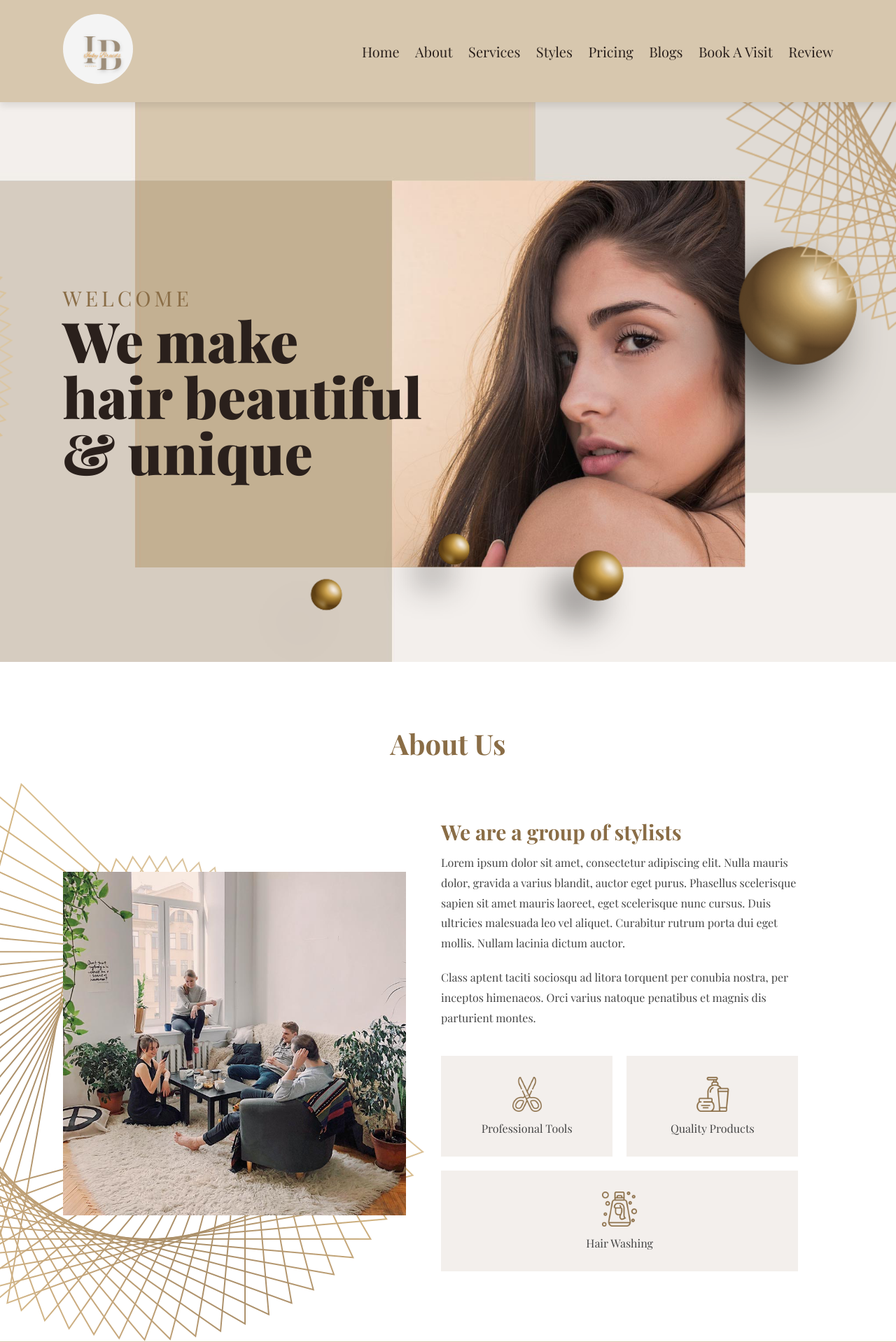
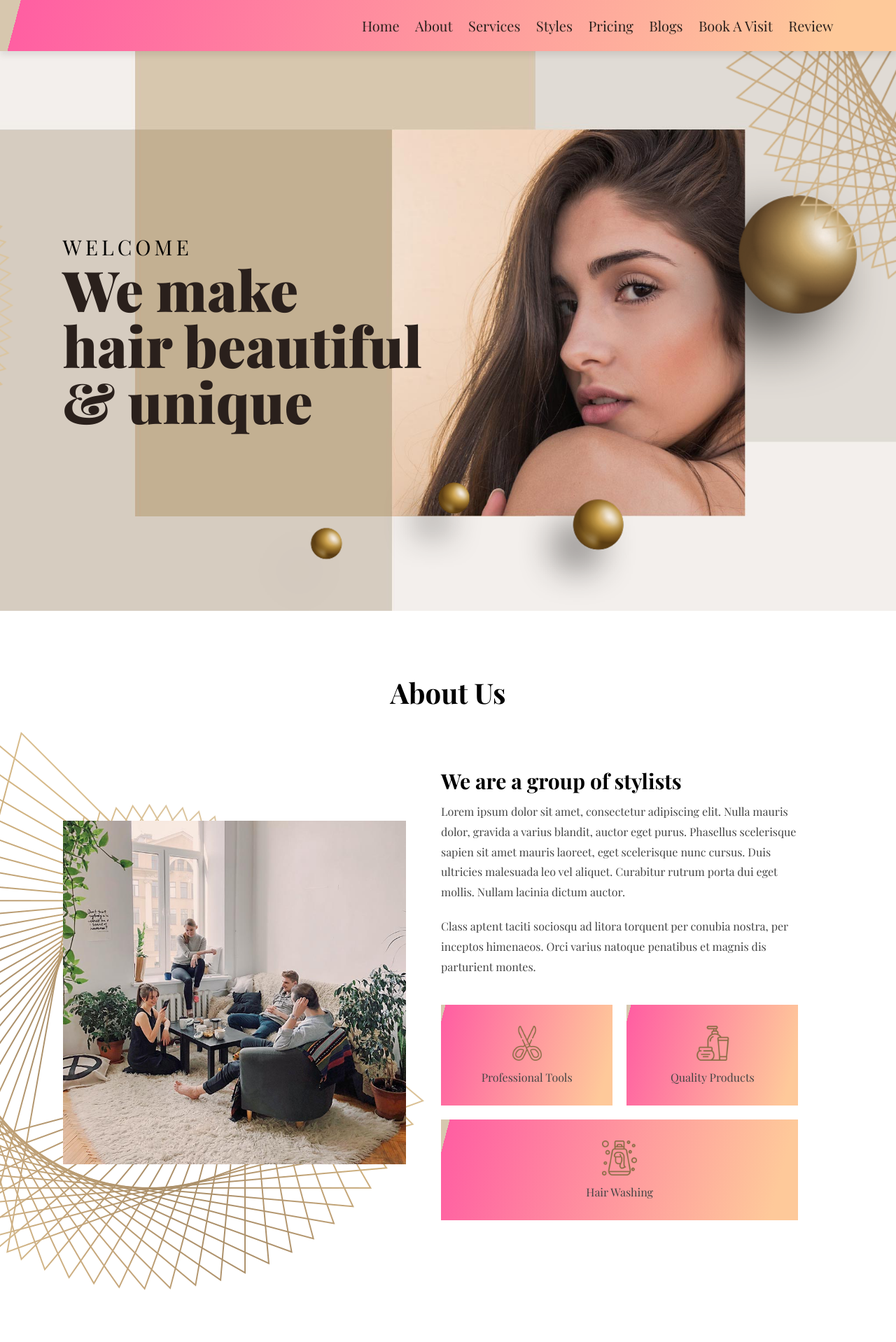
Before and after one commit to Edmondakwasi/Hair_dressing_saloon, a PHP site: page /views/index.html in a window 1280 px wide. Shown: the top 1918 px of the page at 70% size. Run offline with PHP 8.4, Linux system fonts and the light colour scheme; some web fonts are replaced.

Commit message:
added-colors

```diff
--- a/public/styles/style.css
+++ b/public/styles/style.css
@@ -2,12 +2,12 @@
 
 :root{
 
-    --main-color:#d7c7ae;
-    --primary-color: #8a6d46;
+    --main-color: linear-gradient(104.9deg, #d7c7ae 2.3%, rgb(255, 95, 162) 2.3%, rgb(254, 201, 154) 92.7%);
+    --primary-color: linear-gradient(104.9deg, #d7c7ae 2.3%, rgb(255, 95, 162) 2.3%, rgb(254, 201, 154) 92.7%);
     --hover: #5a4d3e;
     --black:#2a201c;
     --white:#fff;
-    --light-bg:#f3efec;
+    --light-bg:linear-gradient(104.9deg, #d7c7ae 2.3%, rgb(255, 95, 162) 2.3%, rgb(254, 201, 154) 92.7%);;
     --dark-bg:rgba(0,0,0,.7);
     --border:.1rem solid #aaa;
     --box-shadow:0 .5rem 1rem rgba(0,0,0,.1);
--- a/views/index.html
+++ b/views/index.html
@@ -14,7 +14,7 @@
     <section class="header">
 
 
-        <a href="#" class="logo"> <img src="images/logo t.png" alt=""> </a>
+        <a href="#" class="logo"> <img src="" alt=""> </a>
 
         <nav class="navbar">
            <div id="close-navbar" class="fas fa-times"></div>
```
